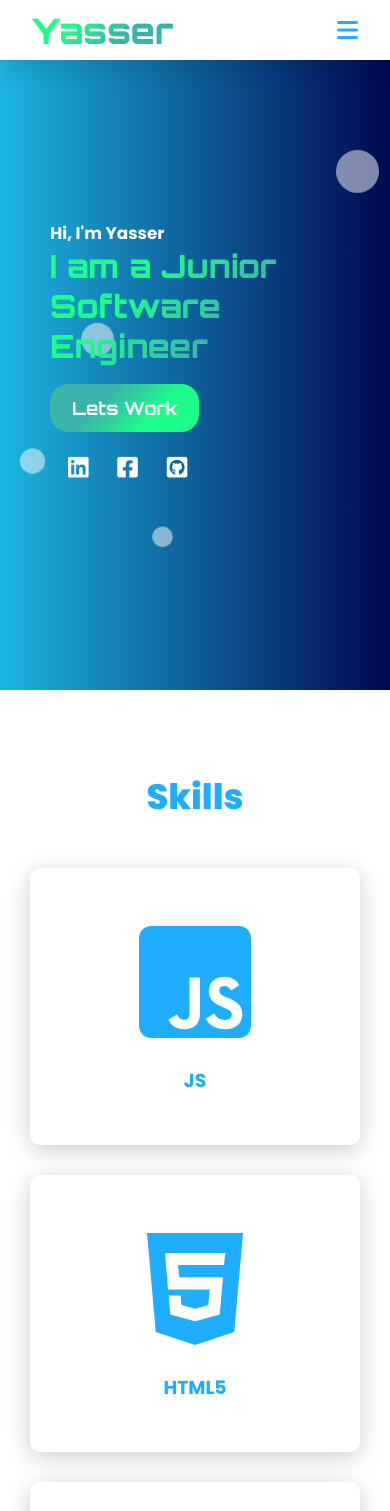
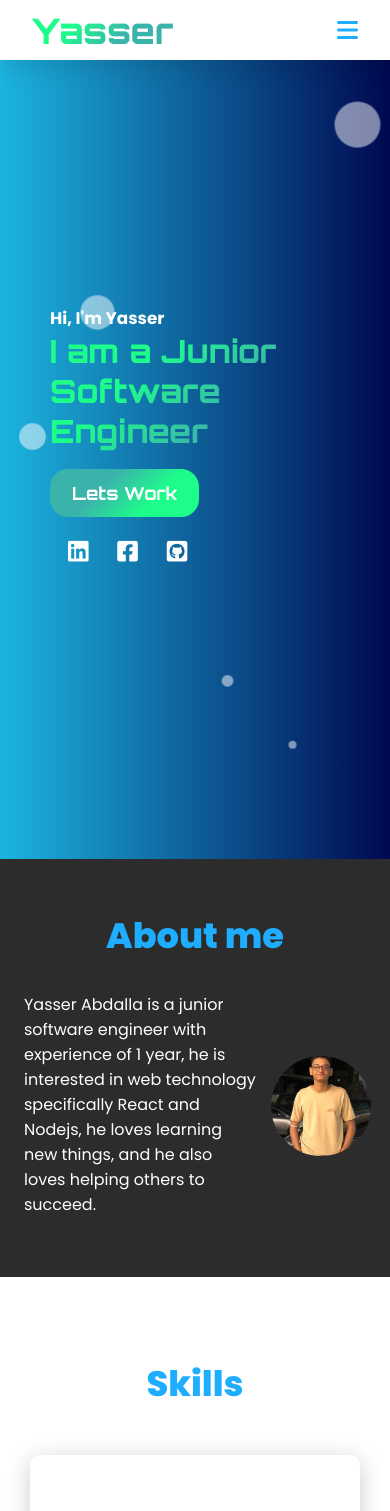
Before and after one commit to YazzerAbdalla/PortfolioReact, a React (Vite) app: page / in a window 390 px wide. Shown: the top 1511 px of the page. Built offline with nearby package versions, Linux system fonts and the light colour scheme.

Commit message:
About section

```diff
--- a/src/App.tsx
+++ b/src/App.tsx
@@ -8,13 +8,14 @@ import Projects from "./components/Projects";
 import Contact from "./components/Contact";
 import Footer from "./components/Footer";
 import Animation from "./components/Animation";
+import About from "./components/About";
 
 function App() {
-  const [count, setCount] = useState(0);
   return (
     <>
       <Header />
       <Main />
+      <About />
       <Skills />
       <Projects />
       <Contact />
--- /dev/null
+++ b/src/components/About.css
@@ -0,0 +1,43 @@
+.about {
+  padding: 50px 100px;
+  background-color: #2c2c2c;
+  overflow: hidden;
+}
+.about .container {
+  justify-content: space-around;
+  color: white;
+  font-size: 1.3em;
+}
+.right {
+  display: flex;
+  justify-content: flex-start;
+  width: 65%;
+  text-align: left;
+}
+.left {
+  width: 25%;
+}
+.left img {
+  width: 150px;
+  aspect-ratio: 1;
+  object-fit: cover;
+  object-position: 20% 20%;
+  transform: scale(1) translate(-5%, 5%);
+  border-radius: 50%;
+}
+@media screen and (max-width: 600px) {
+  .about {
+    padding: 50px;
+  }
+}
+@media screen and (max-width: 440px) {
+  .about {
+    padding: 50px 0;
+  }
+  .about .container {
+    font-size: 1em;
+  }
+  .left img {
+    width: 100px;
+  }
+}
--- /dev/null
+++ b/src/components/About.tsx
@@ -0,0 +1,25 @@
+import React from "react";
+import "./About.css";
+import sideImg from "../assets/Yasser2.jpg";
+const About = () => {
+  return (
+    <section id="about" className="about">
+      <h2 className="title">About me</h2>
+      <div className="container">
+        <div className="right">
+          <p>
+            Yasser Abdalla is a junior software engineer with experience of 1
+            year, he is interested in web technology specifically React and
+            Nodejs, he loves learning new things, and he also loves helping
+            others to succeed.
+          </p>
+        </div>
+        <div className="left">
+          <img src={sideImg} alt="" />
+        </div>
+      </div>
+    </section>
+  );
+};
+
+export default About;
--- a/src/components/Footer.css
+++ b/src/components/Footer.css
@@ -33,7 +33,7 @@ footer .container {
 }
 @media screen and (max-width: 600px) {
   footer {
-    padding: 10px;
+    padding: 0px px;
     font-size: 0.8;
   }
   .start {
@@ -46,16 +46,16 @@ footer .container {
   .end .links {
     display: flex;
     flex-wrap: nowrap;
-    justify-content: flex-end;
-    margin-right: 12px;
+    justify-content: space-between;
+
+    /* margin-right: 12px; */
   }
   footer .end .links {
     font-size: 30px;
-    margin-right: 12px;
+    /* margin-right: 12px; */
+  }
+  .end .links a {
+    font-size: 30px;
+    margin: 0;
   }
 }
-@media screen and (max-width: 460px) {
-  .end .links i {
-    font-size: 30px;
-  }
-}
--- a/src/components/Header.tsx
+++ b/src/components/Header.tsx
@@ -17,6 +17,9 @@ const Header = ({ onClick }: Props) => {
           Yasser
         </a>
         <div className="nav" ref={navRef}>
+          <a href="#about" onClick={showNavBar}>
+            About me
+          </a>
           <a href="#skills" onClick={showNavBar}>
             Skills
           </a>
--- a/src/components/main.css
+++ b/src/components/main.css
@@ -6,7 +6,7 @@
   background: linear-gradient(90deg, #1cb5e0 0%, #000851 100%);
   font-size: 1rem;
   padding: 0 200px;
-  height: 80vh;
+  height: 100vh;
   width: 100%;
   display: flex;
   align-items: center;
```
Also changed, not shown: src/components/Main.tsx (+0 -7 lines), src/assets/Yasser2.jpg (added).
